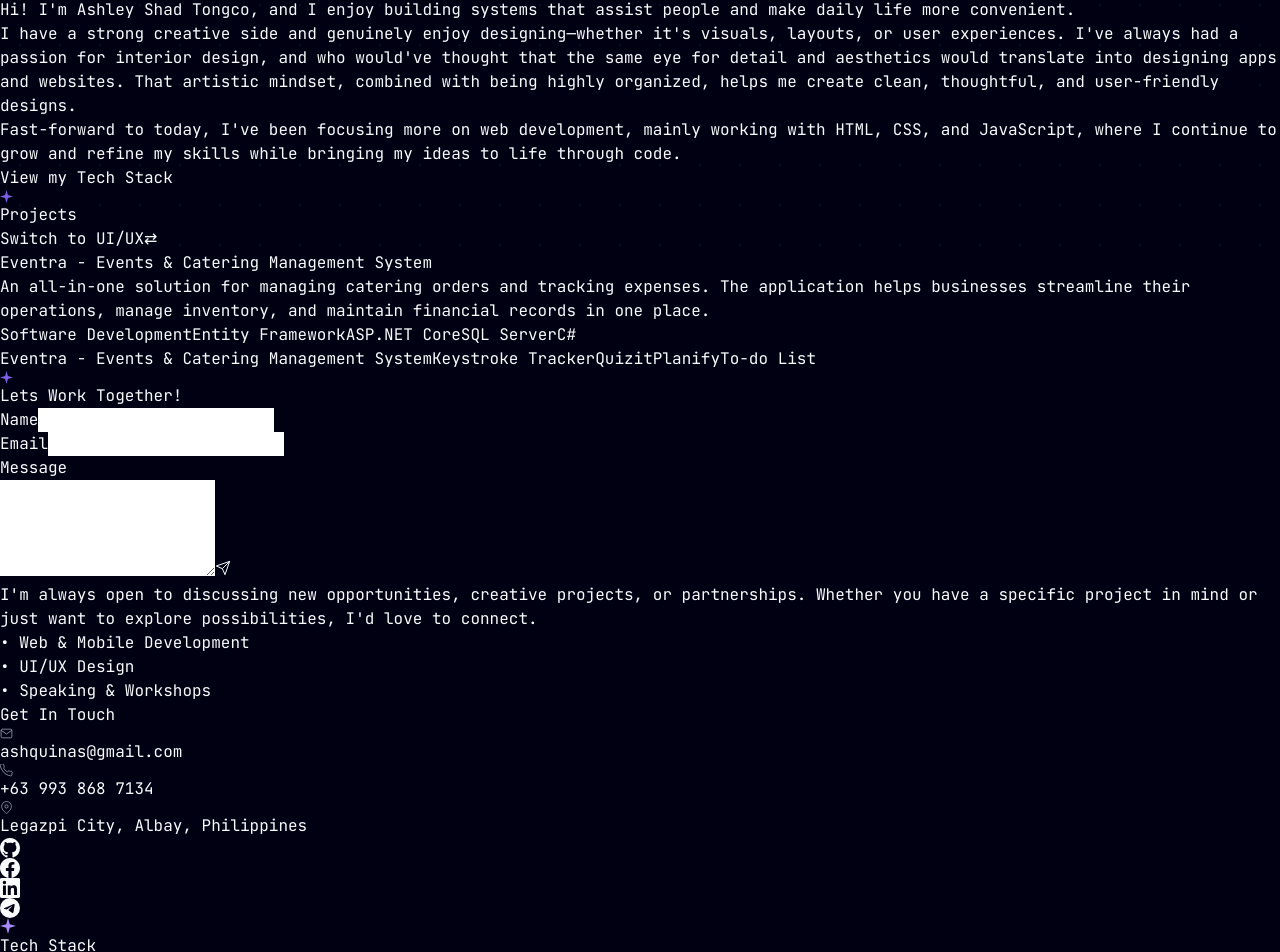
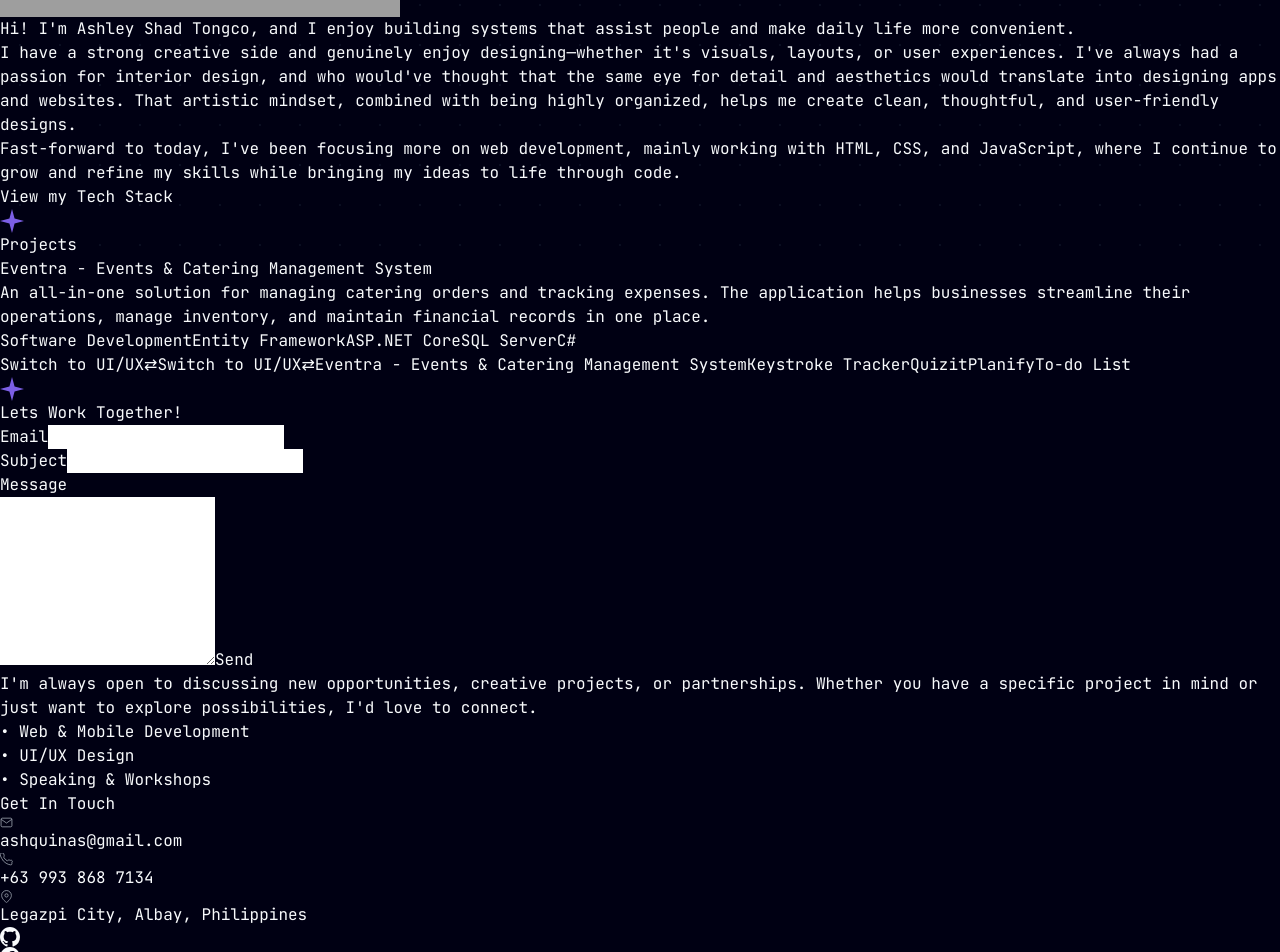
Before and after one commit to aesilee/portfolio, a React (Vite) app: page / in a window 1280 px wide. Shown: the part 535-1487 px from the top of the page. Built offline with nearby package versions, Linux system fonts and the light colour scheme; grey boxes are pictures that could not be loaded.

Commit message:
-Push New UI

```diff
--- a/src/components/Contact.jsx
+++ b/src/components/Contact.jsx
@@ -1,56 +1,61 @@
 import { useState } from "react";
 
 export default function Contact() {
-  const [form, setForm] = useState({ name: "", email: "", message: "" });
+  const [form, setForm] = useState({ name: "", email: "", subject: "", message: "" });
   const handleChange = (e) => setForm((prev) => ({ ...prev, [e.target.name]: e.target.value }));
 
   return (
     <section id="contact" className="relative py-16 md:py-24">
-      <div className="hidden md:block absolute left-[136px] lg:left-[156px] top-0 bottom-0 w-px bg-[#1E293B]" />
-      <div className="hidden md:block absolute left-[129px] lg:left-[149px] top-24">
-        <svg width="13" height="13" viewBox="0 0 14 14">
-          <path d="M7 0L8.5 5.5L14 7L8.5 8.5L7 14L5.5 8.5L0 7L5.5 5.5L7 0Z" fill="#7c5fe6" />
-        </svg>
-      </div>
+      <div className="hidden md:block absolute left-[200px] lg:left-[200px] top-0 bottom-0 w-px bg-[#3D3367] z-0" />
 
-      <div className="px-6 sm:px-8 md:pl-[180px] lg:pl-[200px] md:pr-12">
-        <h2 className="font-mono text-[#a78bfa] text-lg sm:text-2xl font-bold mb-6 tracking-widest">
-          Lets Work Together!
-        </h2>
+      <div className="px-6 sm:px-8 md:pl-[190px] lg:pl-[210px] md:pr-12">
+        <div className="relative z-10 flex items-center gap-3 mb-6">
+          <div className="hidden md:block flex-shrink-0 -ml-[22px] relative z-10 bg-[#000013] px-[1px]">
+            <svg width="24" height="24" viewBox="0 0 14 14">
+              <path d="M7 0L8.5 5.5L14 7L8.5 8.5L7 14L5.5 8.5L0 7L5.5 5.5L7 0Z" fill="#7c5fe6" />
+            </svg>
+          </div>
+          <h2 className="font-mono text-[#a78bfa] text-lg sm:text-2xl font-bold tracking-widest">
+            Lets Work Together!
+          </h2>
+        </div>
 
-        {/* Stacked on mobile, side by side on desktop */}
-        <div className="flex flex-col md:flex-row gap-4 md:gap-6">
+        {/* Stacked on mobile, equal-height columns on desktop */}
+        <div className="flex flex-col md:grid md:grid-cols-2 md:items-stretch gap-4 md:gap-6">
 
-          {/* Form */}
-          <div className="flex-1 border border-[#1e2040] p-4 sm:p-5 bg-[#0a0a1a]">
-            <div className="mb-4">
-              <label className="font-mono text-gray-400 text-xs block mb-1.5">Name</label>
-              <input type="text" name="name" value={form.name} onChange={handleChange}
-                className="w-full bg-[#0f0f28] border border-[#1e2040] text-white font-mono text-xs px-3 py-2 focus:outline-none focus:border-[#7c5fe6] transition-colors" />
-            </div>
+          {/*Main Form */}
+          <div className="border border-[#1e2040] p-4 sm:p-5 bg-[#0a0a1a] flex flex-col h-full rounded-md md:ml-[18px]">
+
             <div className="mb-4">
               <label className="font-mono text-gray-400 text-xs block mb-1.5">Email</label>
               <input type="email" name="email" value={form.email} onChange={handleChange}
-                className="w-full bg-[#0f0f28] border border-[#1e2040] text-white font-mono text-xs px-3 py-2 focus:outline-none focus:border-[#7c5fe6] transition-colors" />
+                className="w-full bg-[#0f0f28] border border-[#1e2040] text-white font-mono text-xs px-3 py-2 focus:outline-none focus:border-[#7c5fe6] transition-colors rounded-md" />
             </div>
-            <div>
+
+            <div className="mb-4">
+              <label className="font-mono text-gray-400 text-xs block mb-1.5">Subject</label>
+              <input type="text" name="subject" value={form.subject} onChange={handleChange}
+                className="w-full bg-[#0f0f28] border border-[#1e2040] text-white font-mono text-xs px-3 py-2 focus:outline-none focus:border-[#7c5fe6] transition-colors rounded-md" />
+            </div>
+
+            <div className="flex flex-col flex-1">
               <label className="font-mono text-gray-400 text-xs block mb-1.5">Message</label>
-              <div className="relative">
-                <textarea name="message" value={form.message} onChange={handleChange} rows={4}
-                  className="w-full bg-[#0f0f28] border border-[#1e2040] text-white font-mono text-xs px-3 py-2 focus:outline-none focus:border-[#7c5fe6] transition-colors resize-none" />
-                <button className="absolute bottom-2.5 right-2.5 text-[#7c5fe6] hover:text-[#a78bfa] transition-colors">
-                  <svg width="16" height="16" viewBox="0 0 24 24" fill="none" stroke="currentColor" strokeWidth="1.5">
-                    <line x1="22" y1="2" x2="11" y2="13" />
-                    <polygon points="22 2 15 22 11 13 2 9 22 2" />
-                  </svg>
+              <div className="flex flex-col flex-1">
+                <textarea name="message" value={form.message} onChange={handleChange} rows={7}
+                  className="w-full flex-1 min-h-[140px] bg-[#0f0f28] border border-[#1e2040] text-white font-mono text-xs px-3 py-2 focus:outline-none focus:border-[#7c5fe6] transition-colors resize-none rounded-md" />
+                <button
+                  type="button"
+                  className="mt-2 border border-[#7c5fe6] text-[#a78bfa] font-mono text-xs px-5 py-2 rounded-md hover:bg-[#7c5fe6]/15 transition-colors"
+                >
+                  Send
                 </button>
               </div>
             </div>
           </div>
 
           {/* Right panel */}
-          <div className="flex-1 flex flex-col gap-4">
-            <div className="border border-[#1e2040] p-5 bg-[#0a0a1a]">
+          <div className="flex flex-col gap-4 h-full">
+            <div className="border border-[#1e2040] p-5 bg-[#0a0a1a] rounded-md">
               <p className="font-mono text-gray-300 text-xs leading-loose mb-4">
                 I'm always open to discussing new opportunities, creative projects, or partnerships.
                 Whether you have a specific project in mind or just want to explore possibilities,
@@ -65,11 +70,11 @@ export default function Contact() {
 
             <div>
               <h3 className="font-mono text-white font-bold text-sm mb-2">Get In Touch</h3>
-              <div className="border border-[#1e2040] bg-[#0a0a1a] p-4">
+              <div className="border border-[#1e2040] bg-[#0a0a1a] p-4 rounded-md">
                 <div className="space-y-2.5 mb-4">
                   <div className="flex items-center gap-2.5">
                     <MailIcon />
-                    <a href="mailto:ashquinas@gmail.com" className="font-mono text-[#60a5fa] text-xs hover:underline">
+                    <a href="mailto:ashquinas@gmail.com" className="font-mono text-gray-300 text-xs hover:underline">
                       ashquinas@gmail.com
                     </a>
                   </div>
--- a/src/components/Navbar.jsx
+++ b/src/components/Navbar.jsx
@@ -41,7 +41,7 @@ export default function Navbar({ activeSection }) {
               {link.label}
             </button>
           ))}
-          <button className="border border-[#94A3B8]/60 text-[#F8FAFC] text-sm px-3 sm:px-4 md:px-5 py-1.5 font-mono tracking-wide hover:bg-[#F8FAFC] hover:text-[#000013] transition-colors duration-200 rounded-xl">
+          <button className="border border-[#94A3B8]/60 text-[#F8FAFC] text-sm px-3 sm:px-4 md:px-5 py-1.5 font-mono tracking-wide hover:bg-[#F8FAFC] hover:text-[#000013] transition-colors duration-200 rounded-md">
             Resume
           </button>
         </div>
--- a/src/components/Projects.jsx
+++ b/src/components/Projects.jsx
@@ -62,30 +62,26 @@ export default function Projects() {
 
   return (
     <section id="projects" className="relative py-16 md:py-20">
-      <div className="hidden md:block absolute left-[136px] lg:left-[156px] top-0 bottom-0 w-px bg-[#1E293B]" />
-      <div className="hidden md:block absolute left-[129px] lg:left-[149px] top-20">
-        <svg width="13" height="13" viewBox="0 0 14 14">
-          <path d="M7 0L8.5 5.5L14 7L8.5 8.5L7 14L5.5 8.5L0 7L5.5 5.5L7 0Z" fill="#7c5fe6" />
-        </svg>
-      </div>
+      <div className="hidden md:block absolute left-[200px] lg:left-[200px] top-0 bottom-0 w-px bg-[#3D3367] z-0" />
 
-      <div className="px-6 sm:px-8 md:pl-[180px] lg:pl-[200px] md:pr-8">
-        <h2 className="font-mono text-[#a78bfa] text-lg sm:text-2xl font-bold mb-6 tracking-widest">Projects</h2>
+      <div className="px-6 sm:px-8 md:pl-[190px] lg:pl-[210px] md:pr-8">
+        <div className="relative z-10 flex items-center gap-3 mb-6">
+          <div className="hidden md:block flex-shrink-0 -ml-[22px] relative z-10 bg-[#000013] px-[1px]">
+            <svg width="24" height="24" viewBox="0 0 14 14">
+              <path d="M7 0L8.5 5.5L14 7L8.5 8.5L7 14L5.5 8.5L0 7L5.5 5.5L7 0Z" fill="#7c5fe6" />
+            </svg>
+          </div>
+          <h2 className="font-mono text-[#a78bfa] text-lg sm:text-2xl font-bold tracking-widest">Projects</h2>
+        </div>
 
-        {/* Switch button */}
-        <button onClick={handleModeSwitch}
-          className="flex items-center justify-between border border-[#2a2a5a] bg-[#0f1028] text-white font-mono text-xs sm:text-sm px-4 py-2.5 mb-4 hover:border-[#7c5fe6] transition-colors w-full md:w-72">
-          <span>{mode === "dev" ? "Switch to UI/UX" : "Switch to Dev"}</span>
-          <span className="text-[#7c5fe6]">⇄</span>
-        </button>
-
-        {/* Mobile: stacked list. Desktop: side by side */}
-        <div className="flex flex-col md:flex-row gap-6">
+        <div>
+          {/* Mobile: stacked list. Desktop: side by side */}
+          <div className="flex flex-col md:flex-row gap-6">
 
           {/* Main display */}
-          <div className="flex-1">
-            <div className="w-full h-40 sm:h-52 md:h-64 bg-[#0d1030] border border-[#1e2040] mb-4" />
-            <h3 className="font-mono text-white font-bold text-sm sm:text-base mb-2">{selected.title}</h3>
+          <div className="flex-1 md:pl-[20px]">
+            <div className="w-full h-40 sm:h-52 md:h-64 bg-[#0d1030] border border-[#1e2040] mb-4 rounded-md" />
+            <h3 className="font-mono text-white font-bold text-sm sm:text-base mb-2 rounded-md">{selected.title}</h3>
             <p className="font-mono text-gray-400 text-xs sm:text-sm leading-loose mb-4">{selected.description}</p>
             <div className="flex flex-wrap gap-2">
               {selected.tags.map((tag) => (
@@ -98,17 +94,30 @@ export default function Projects() {
 
           {/* Project list — full width cards on mobile */}
           <div className="md:w-64 lg:w-72 flex flex-col gap-2">
+            {/* Switch button — desktop only, sits above list */}
+            <button onClick={handleModeSwitch}
+              className="hidden md:flex items-center justify-between border border-[#2a2a5a] bg-[#0f1028] text-white font-mono text-xs px-4 py-2.5 mb-2 hover:border-[#7c5fe6] transition-colors w-full rounded-md">
+              <span className="text-gray-300">{mode === "dev" ? "Switch to UI/UX" : "Switch to Dev"}</span>
+              <span className="text-gray-300">⇄</span>
+            </button>
+            {/* Switch button — mobile only, full width */}
+            <button onClick={handleModeSwitch}
+              className="md:hidden flex items-center justify-between border border-[#2a2a5a] bg-[#0f1028] text-white font-mono text-xs px-4 py-2.5 mb-2 hover:border-[#7c5fe6] transition-colors w-full rounded-md">
+              <span className="text-gray-300">{mode === "dev" ? "Switch to UI/UX" : "Switch to Dev"}</span>
+              <span className="text-gray-300">⇄</span>
+            </button>
             {projects.map((proj) => (
               <button key={proj.id} onClick={() => setSelected(proj)}
                 className={`flex items-center gap-3 border p-3 text-left transition-colors w-full ${
                   selected.id === proj.id
                     ? "border-[#7c5fe6] bg-[#1a1a40]"
                     : "border-[#1e2040] bg-[#0f1028] hover:border-[#2a2a5a]"
-                }`}>
-                <div className="w-14 h-10 bg-[#0d1030] flex-shrink-0 border border-[#1e2040]" />
+                } rounded-md`}>
+                <div className="w-14 h-10 bg-[#0d1030] flex-shrink-0 border border-[#1e2040] rounded-md" />
                 <span className="font-mono text-[10px] sm:text-xs text-gray-300 line-clamp-2">{proj.title}</span>
               </button>
             ))}
+          </div>
           </div>
         </div>
       </div>
```
Also changed, not shown: src/components/About.jsx (+17 -10 lines), src/components/Hero.jsx (+8 -8 lines), src/components/TechStack.jsx (+12 -12 lines).
